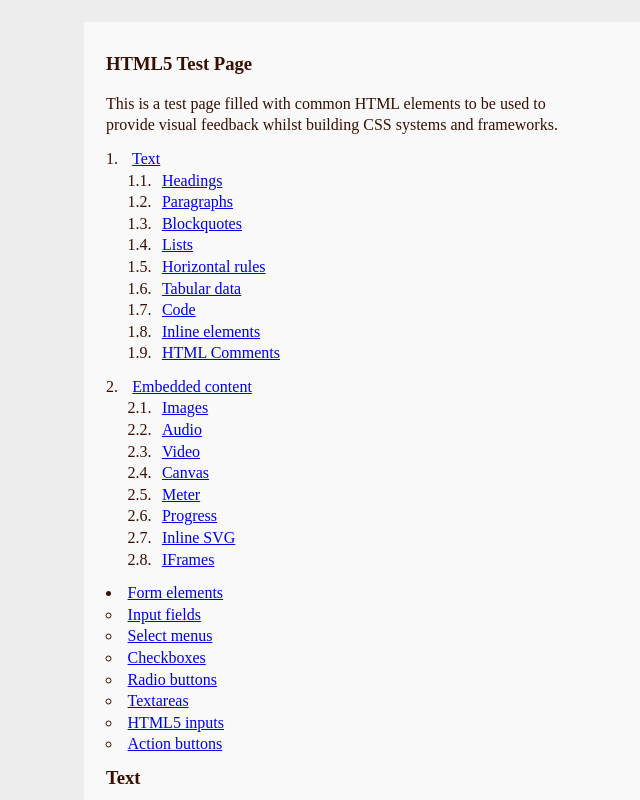
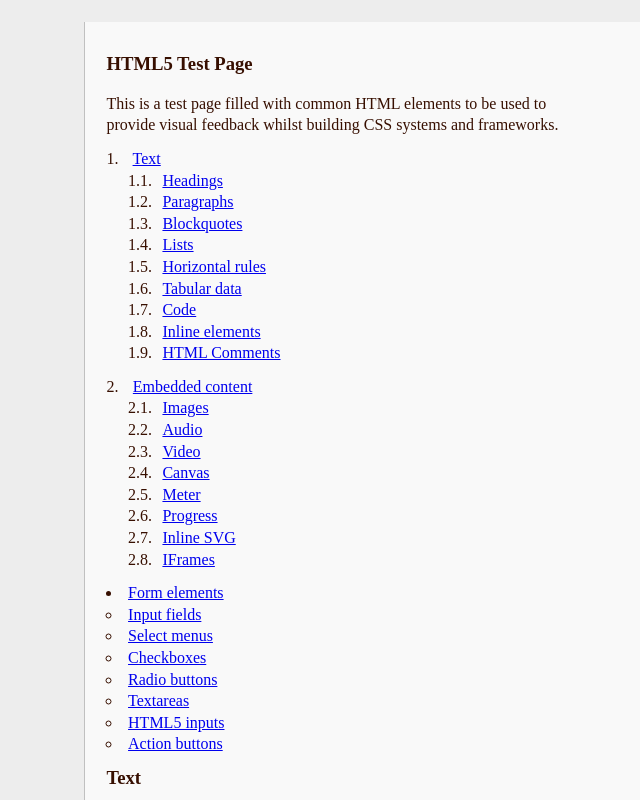
Before and after one commit to crislin2046/goldenfont.css, a plain HTML site: page index.html in a window 1280 px wide. Shown: the top 800 px of the page, without its empty margins (233-873 px from the left). Drawn offline with Linux system fonts and the light colour scheme.

Commit message:
Update goldenfont.css

```diff
--- a/goldenfont.css
+++ b/goldenfont.css
@@ -17,6 +17,8 @@
   display: table;
   margin: 0 auto;
   padding: 1.35em;
+  border: none;
+  border-left: thin solid silver;
 }
 
 body {
```
